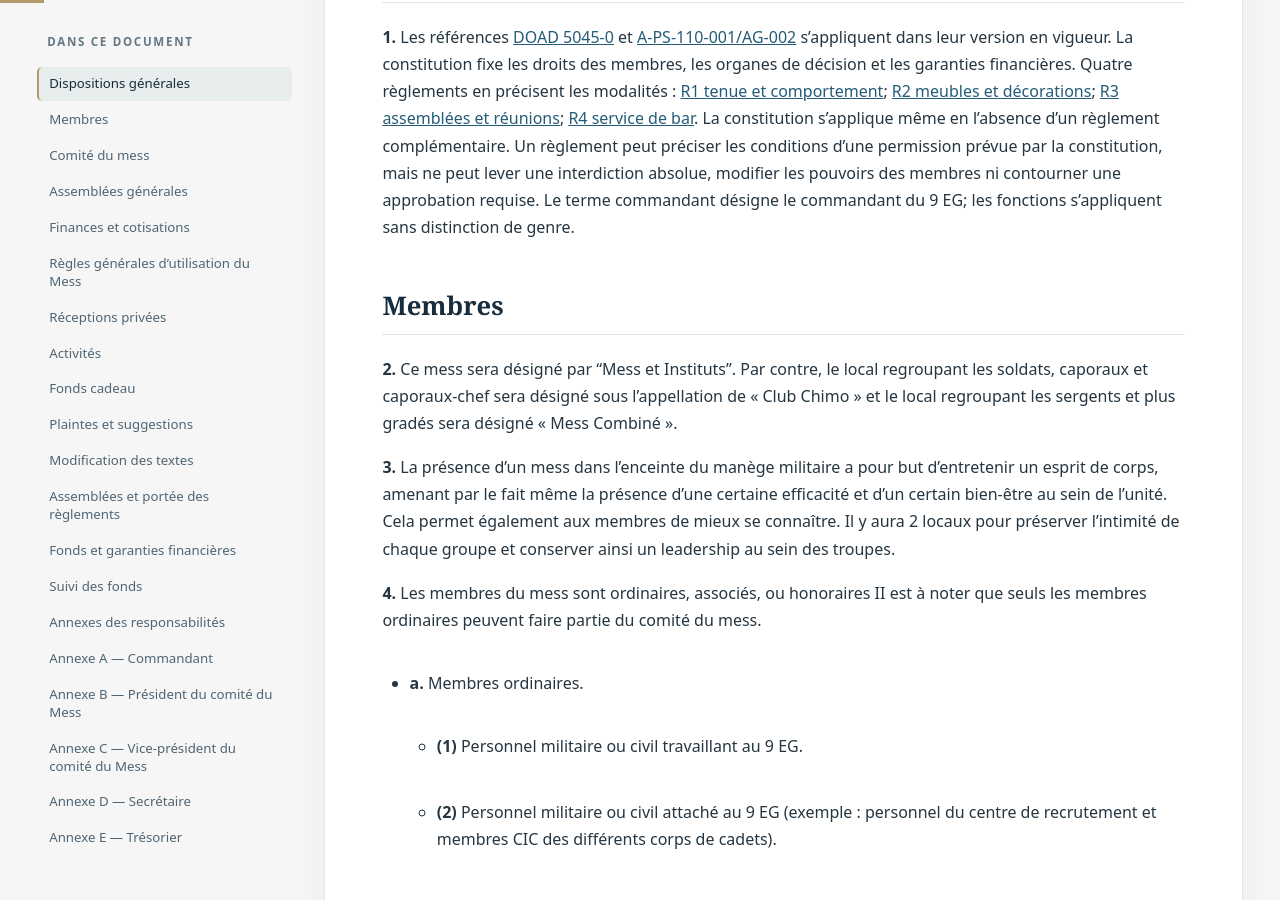
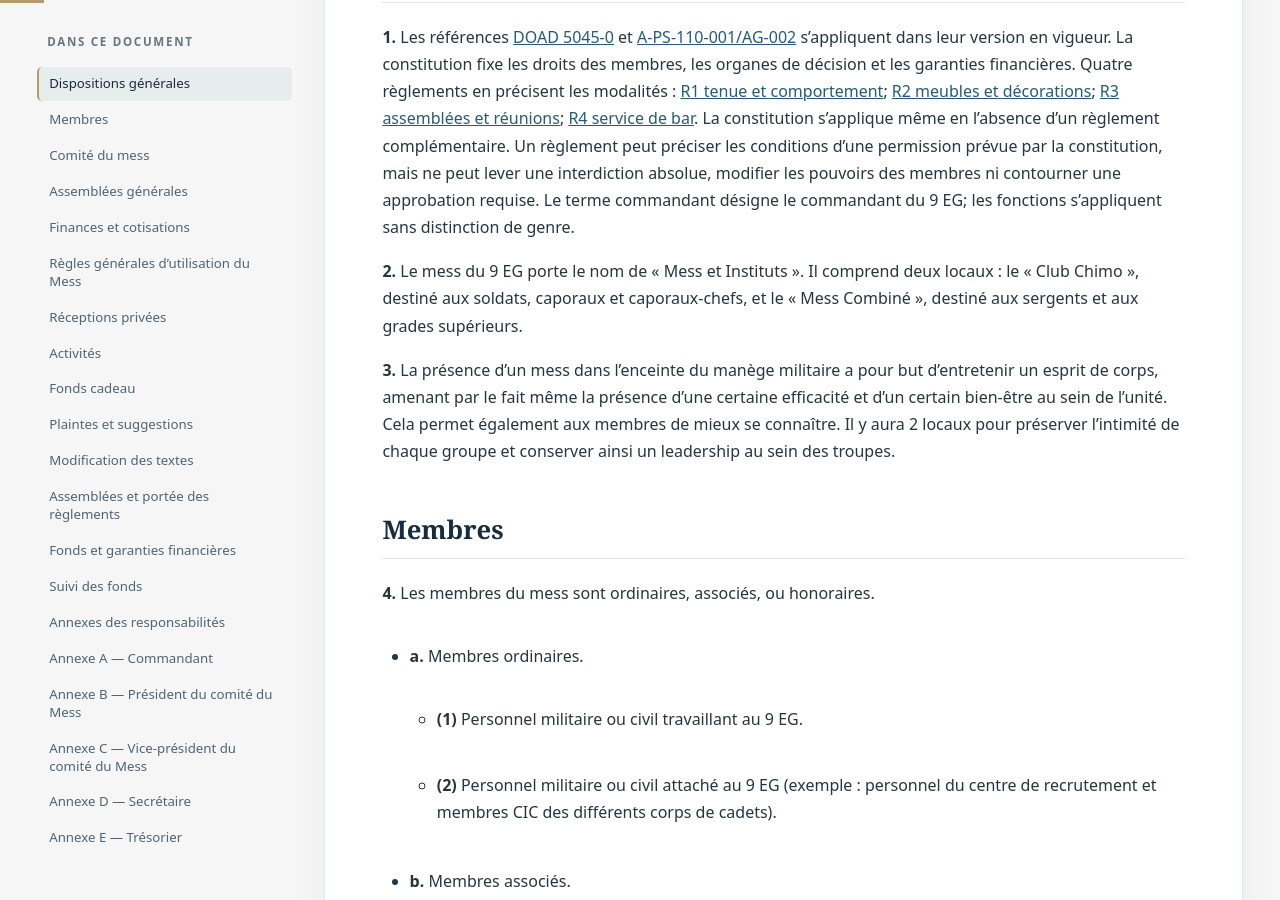
Before and after one commit to shocktubeM81/mess-9eg, a Jekyll site: the page built from versions/2026-10-28-v0.2/constitution-consolidee.md, in a window 1280 px wide and 900 px high, scrolled down 725 px. Built offline with Jekyll 4.4.1, drawn with Linux system fonts in a browser that asks for light colours.

Commit message:
Revise membership definitions and local designations
Reorganize and clarify membership structure for the mess.

```diff
--- a/versions/2026-10-28-v0.2/constitution-consolidee.md
+++ b/versions/2026-10-28-v0.2/constitution-consolidee.md
@@ -15,13 +15,13 @@ La constitution et ses annexes fixent les règles générales du Mess, les droit
 
 <a id="article-1"></a>**1.** Les références [DOAD 5045-0](https://www.canada.ca/fr/ministere-defense-nationale/organisation/politiques-normes/directives-ordonnances-administratives-defense/serie-5000/5045/5045-0-programmes-de-soutien-du-personnel-des-forces-canadiennes.html) et [A-PS-110-001/AG-002](https://sbmfc.ca/a-propos/politiques-et-publications/aa-ps-110-soutien-public-aux-programmes-de-bemm) s’appliquent dans leur version en vigueur. La constitution fixe les droits des membres, les organes de décision et les garanties financières. Quatre règlements en précisent les modalités : [R1 tenue et comportement](R1-proposition.md); [R2 meubles et décorations](R2-proposition.md); [R3 assemblées et réunions](R3-proposition.md); [R4 service de bar](R4-proposition.md). La constitution s’applique même en l’absence d’un règlement complémentaire. Un règlement peut préciser les conditions d’une permission prévue par la constitution, mais ne peut lever une interdiction absolue, modifier les pouvoirs des membres ni contourner une approbation requise. Le terme commandant désigne le commandant du 9 EG; les fonctions s’appliquent sans distinction de genre.
 
-## Membres
-
-<a id="article-2"></a>**2.** Ce mess sera désigné par "Mess et Instituts". Par contre, le local regroupant les soldats, caporaux et caporaux-chef sera désigné sous l’appellation de « Club Chimo » et le local regroupant les sergents et plus gradés sera désigné « Mess Combiné ».
+<a id="article-2"></a>**2.** Le mess du 9 EG porte le nom de « Mess et Instituts ». Il comprend deux locaux : le « Club Chimo », destiné aux soldats, caporaux et caporaux-chefs, et le « Mess Combiné », destiné aux sergents et aux grades supérieurs.
 
 <a id="article-3"></a>**3.** La présence d'un mess dans l'enceinte du manège militaire a pour but d'entretenir un esprit de corps, amenant par le fait même la présence d'une certaine efficacité et d'un certain bien-être au sein de l'unité. Cela permet également aux membres de mieux se connaître. Il y aura 2 locaux pour préserver l'intimité de chaque groupe et conserver ainsi un leadership au sein des troupes.
 
-<a id="article-4"></a>**4.** Les membres du mess sont ordinaires, associés, ou honoraires II est à noter que seuls les membres ordinaires peuvent faire partie du comité du mess.
+## Membres
+
+<a id="article-4"></a>**4.** Les membres du mess sont ordinaires, associés, ou honoraires.
 
 - **a.** Membres ordinaires.
 
@@ -32,9 +32,6 @@ La constitution et ses annexes fixent les règles générales du Mess, les droit
 - **b.** Membres associés.
 
   - **(1)** Toute autre personne désireuse de devenir membre associé doit adresser par écrit une demande officielle au président. Cette demande doit être appuyée par un membre ordinaire et affichée au moins 30 jours avant une assemblée générale. Si un membre juge qu’un candidat ne peut devenir membre associé, il doit faire part de ses observations/objections par écrit au président. De plus, la demande sera évaluée par le comité du mess pour acceptation. Néanmoins, il incombe que la demande soit présentée à l’assemblée générale suivante pour fins d’approbation.
-
-
-
 
   - **(2)** Le total des membres mentionnés en (1) est limité à 65% du total des membres ordinaires; le secrétaire du comité dressera une liste d’attente au besoin.
 
```
